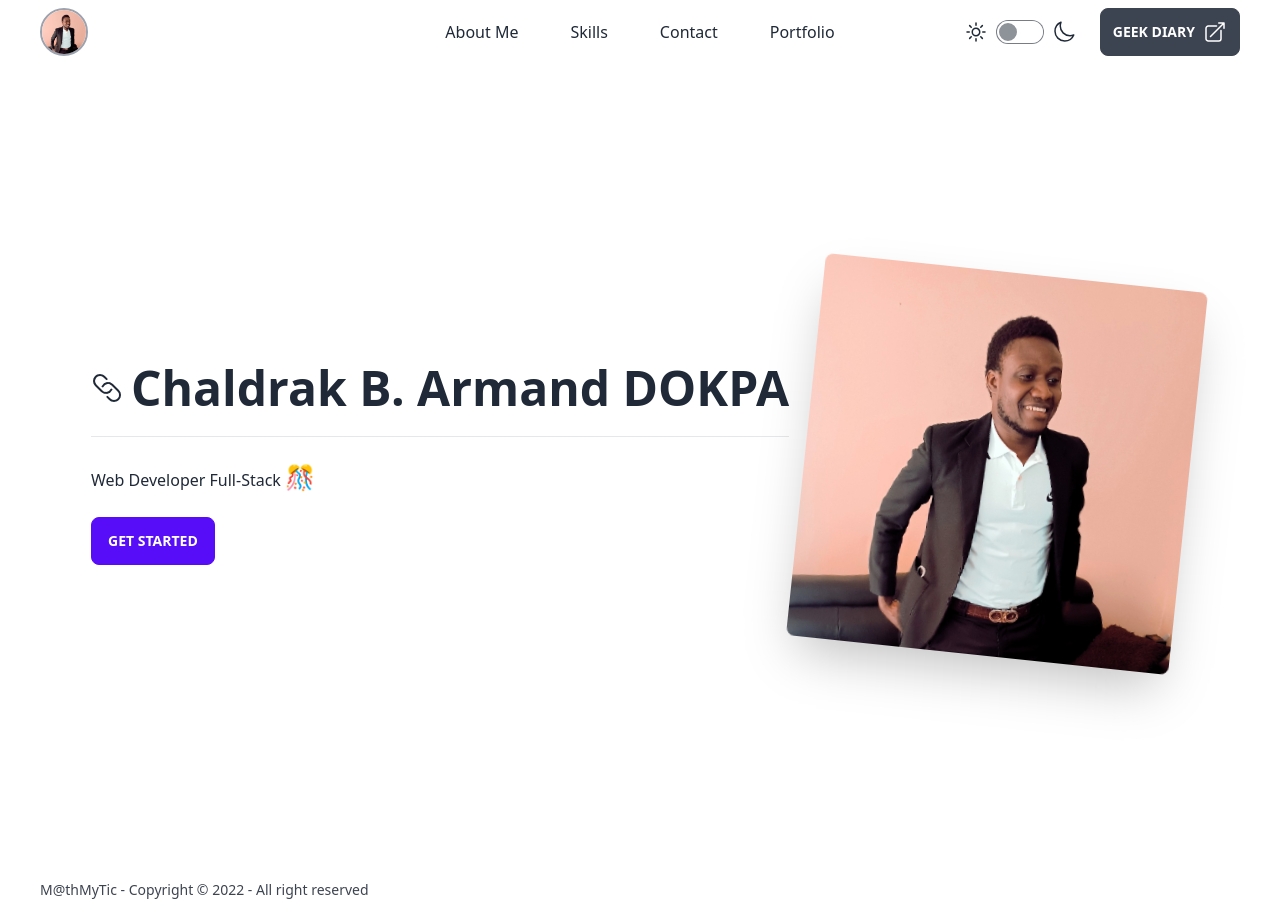
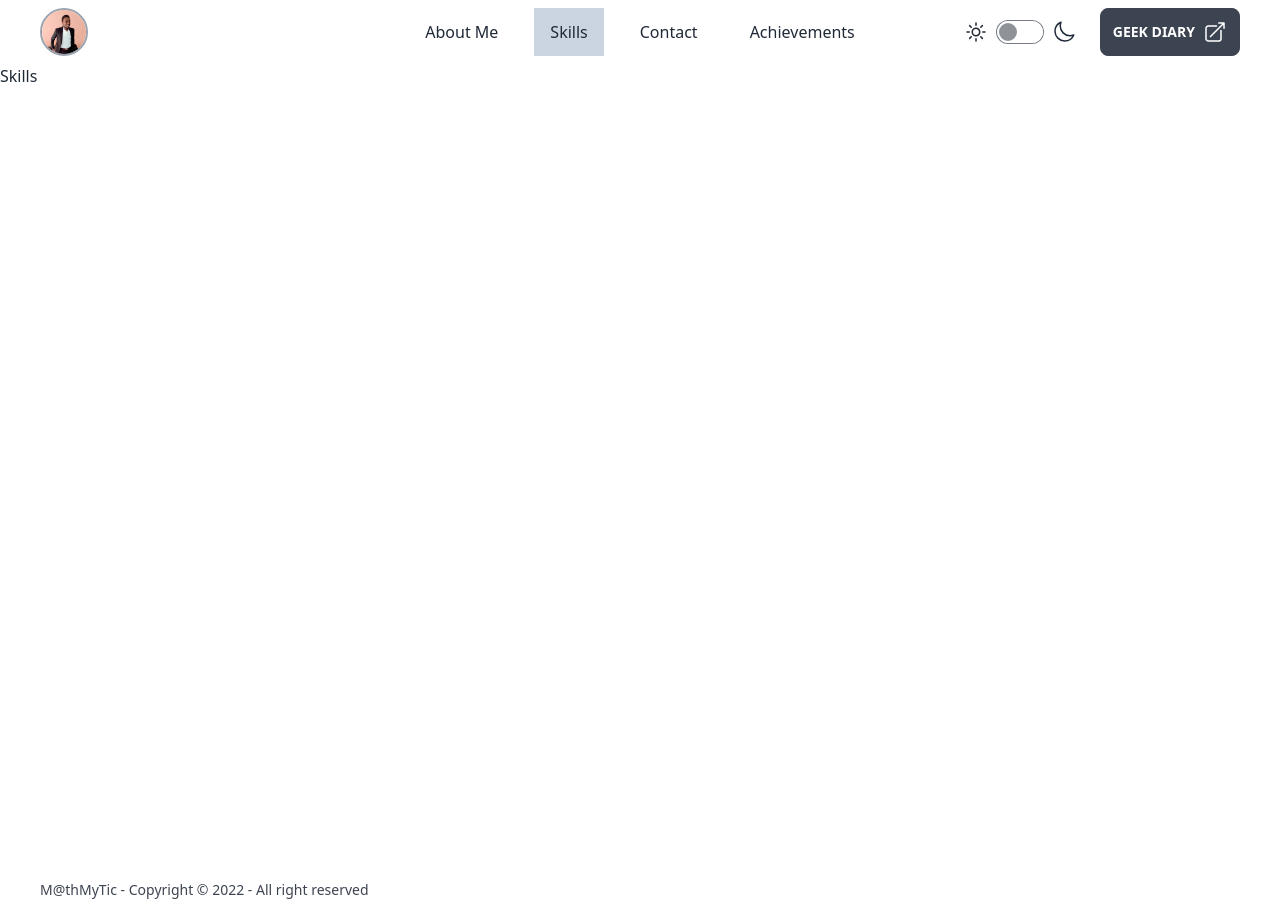
Before and after one commit to chaldrak/chaldrak-portfolio, a Vue app: page /skills in a window 1280 px wide. Built offline with nearby package versions, Linux system fonts and the light colour scheme; some icons are missing.

Commit message:
add routing

```diff
--- a/package.json
+++ b/package.json
@@ -11,7 +11,8 @@
   "dependencies": {
     "daisyui": "^2.27.0",
     "vue": "^3.2.37",
-    "vue-material-design-icons": "^5.1.2"
+    "vue-material-design-icons": "^5.1.2",
+    "vue-router": "^4.1.5"
   },
   "devDependencies": {
     "@vitejs/plugin-vue": "^3.1.0",
--- a/src/App.vue
+++ b/src/App.vue
@@ -1,7 +1,7 @@
 <template>
   <div>
     <GlobalNav />
-    <HeroHome />
+    <router-view />
     <Footer />
   </div>
 </template>
@@ -9,7 +9,6 @@
 <script setup lang="ts">
 import GlobalNav from './components/GlobalNav.vue';
 import Footer from './components/Footer.vue';
-import HeroHome from './components/HeroHome.vue';
 </script>
 
 <style scoped>
--- a/src/components/GlobalNav.vue
+++ b/src/components/GlobalNav.vue
@@ -13,9 +13,11 @@
                     v-for="item in menu"
                     :key="item.name"
                 >
-                    <a>
+                    <router-link
+                        :to="item.href"
+                    >
                         {{ item.name }}
-                    </a>
+                    </router-link>
                 </li>
                 <ThemeToggle class="md:hidden" />
             </ul>
@@ -31,9 +33,11 @@
                     v-for="item in menu"
                     :key="item.name"
                 >
-                    <a>
+                    <router-link
+                        :to="item.href"
+                    >
                         {{ item.name }}
-                    </a>
+                    </router-link>
                 </li>
             </ul>
         </div>
@@ -70,8 +74,14 @@ const menu = [
         href: "/contact"
     },
     {
-        name: "Portfolio",
-        href: "/portfolio"
+        name: "Achievements",
+        href: "/achievements"
     }
 ]
 </script>
+
+<style scoped>
+.router-link-active {
+    @apply bg-slate-300
+}
+</style>
--- /dev/null
+++ b/src/pages/TheHome.vue
@@ -0,0 +1,8 @@
+<template>
+    <HeroHome />
+</template>
+
+<script setup lang="ts">
+import HeroHome from '../components/HeroHome.vue';
+
+</script>
--- /dev/null
+++ b/src/pages/TheSkills.vue
@@ -0,0 +1,15 @@
+<template>
+  <div class="min-h-screen">
+    Skills
+  </div>
+</template>
+
+<script>
+export default {
+
+}
+</script>
+
+<style>
+
+</style>
--- /dev/null
+++ b/src/router/index.js
@@ -0,0 +1,31 @@
+import { createRouter, createWebHistory } from "vue-router";
+
+const routes = [
+    {
+        name: "About Me",
+        path: "/",
+        component: () => import ("../pages/TheHome.vue" )
+    },
+    {
+        name: "Skills",
+        path: "/skills",
+        component: () => import ("../pages/TheSkills.vue" )
+    },
+    {
+        name: "Contact",
+        path: "/contact",
+        component: () => import ("../pages/TheHome.vue" )
+    },
+    {
+        name: "Achievements",
+        path: "/achievements",
+        component: () => import ("../pages/TheHome.vue" )
+    }
+];
+
+const router = createRouter({
+    history: createWebHistory(),
+    routes
+})
+
+export default router;
```
Also changed, not shown: src/main.js (+6 -1 lines), 1 other file (tests, documents, lock files or other folders).
